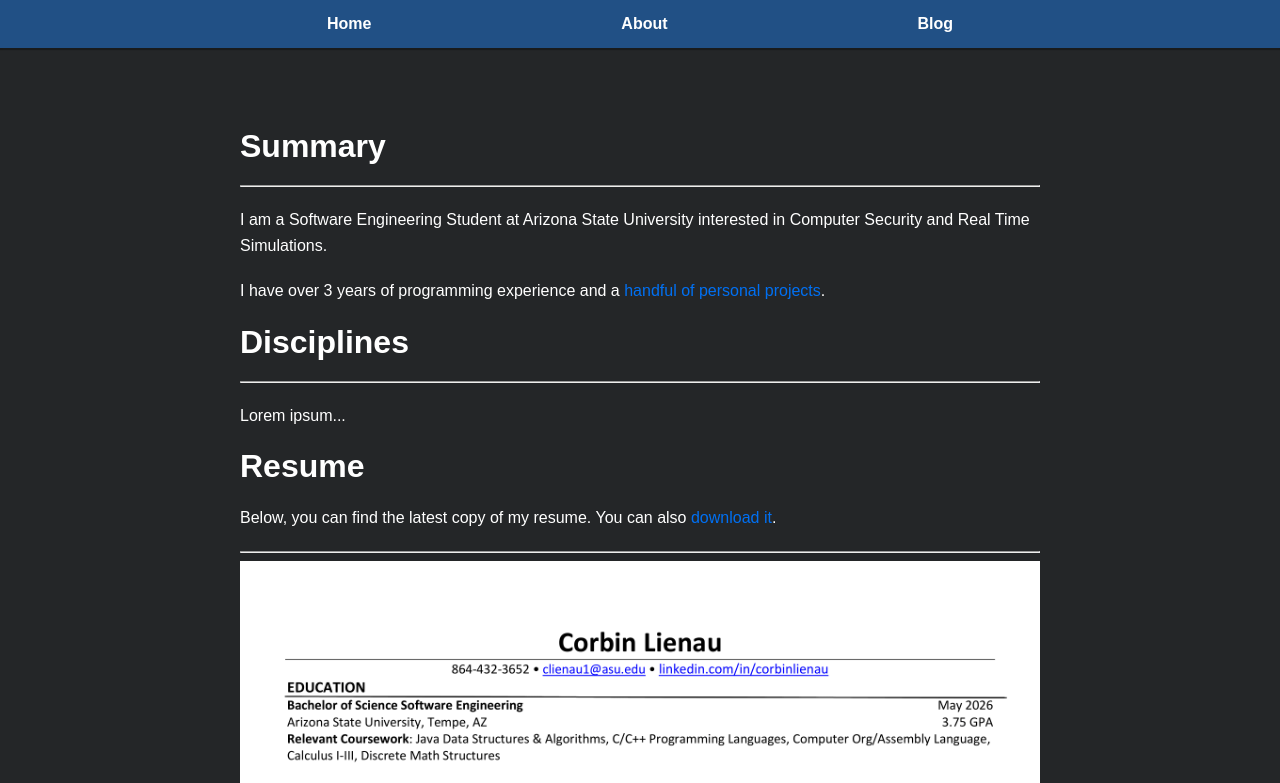
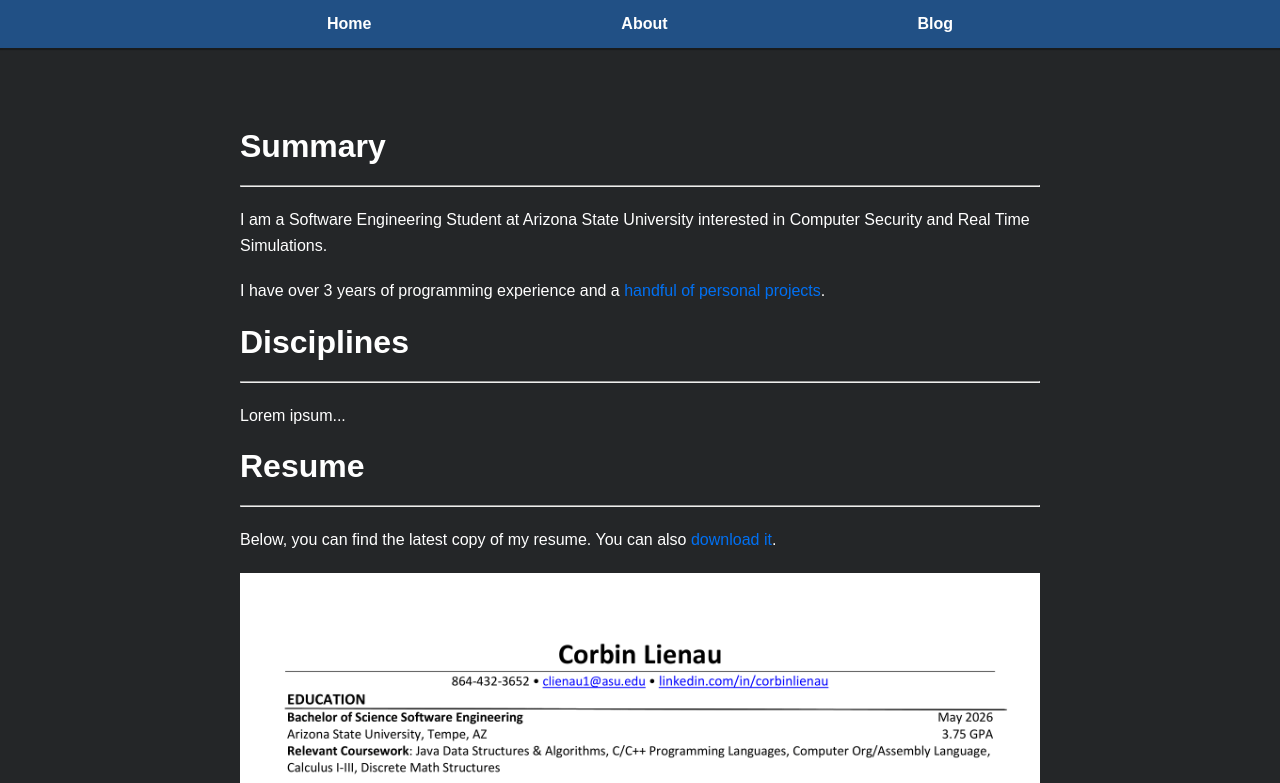
Before and after one commit to garnetraven/personal-website2.0, a Next.js app: page /about in a window 1280 px wide. Shown: the top 783 px of the page. Built offline with nearby package versions, Linux system fonts and the light colour scheme.

Commit message:
Fix error resume heading about.js

```diff
--- a/pages/about.js
+++ b/pages/about.js
@@ -36,8 +36,8 @@ export default function About() {
         <h1 className={styles.title}>
           Resume
         </h1>
+        <hr />
         <p className={styles.description}>Below, you can find the latest copy of my resume. You can also <a href='files/resume.pdf' target='_blank'>download it</a>.</p>
-        <hr />
         <img src='images/resume.png' alt='Resume' width={800} height={1035} />
         <h1 className={styles.title}>
           Contact
```
